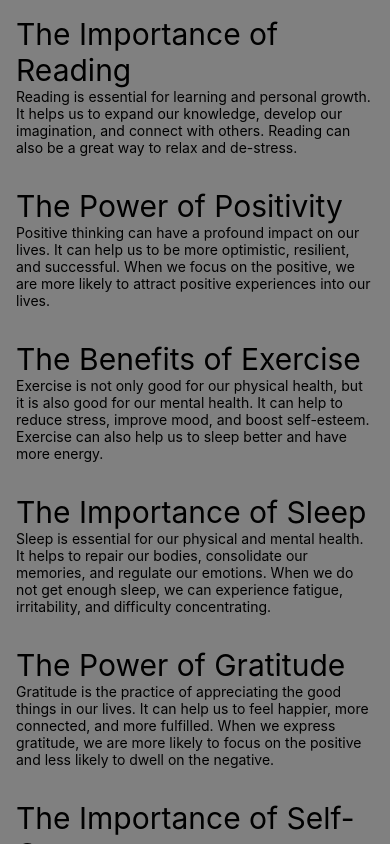
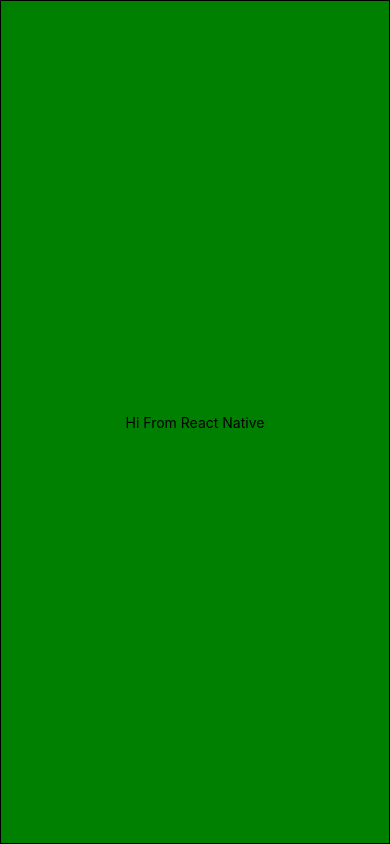
Before and after one commit to Ibrahimfathi96/learning-React-Native, a React Native app: screen / in a window 390 px wide. Built offline with nearby package versions, Linux system fonts and the light colour scheme.

Commit message:
styleSheet

```diff
--- a/App.js
+++ b/App.js
@@ -11,79 +11,84 @@
 } from "react-native";
 import image from "./assets/adaptive-icon.png";
 export default function App() {
-  const [IsLoaded, setIsLoaded] = useState(false);
-  const [IsError, setIsError] = useState(false);
-  const data = [
-    {
-      id: 1,
-      title: "The Importance of Reading",
-      description:
-        "Reading is essential for learning and personal growth. It helps us to expand our knowledge, develop our imagination, and connect with others. Reading can also be a great way to relax and de-stress.",
-    },
-    {
-      id: 2,
-      title: "The Power of Positivity",
-      description:
-        "Positive thinking can have a profound impact on our lives. It can help us to be more optimistic, resilient, and successful. When we focus on the positive, we are more likely to attract positive experiences into our lives.",
-    },
-    {
-      id: 3,
-      title: "The Benefits of Exercise",
-      description:
-        "Exercise is not only good for our physical health, but it is also good for our mental health. It can help to reduce stress, improve mood, and boost self-esteem. Exercise can also help us to sleep better and have more energy.",
-    },
-    {
-      id: 4,
-      title: "The Importance of Sleep",
-      description:
-        "Sleep is essential for our physical and mental health. It helps to repair our bodies, consolidate our memories, and regulate our emotions. When we do not get enough sleep, we can experience fatigue, irritability, and difficulty concentrating.",
-    },
-    {
-      id: 5,
-      title: "The Power of Gratitude",
-      description:
-        "Gratitude is the practice of appreciating the good things in our lives. It can help us to feel happier, more connected, and more fulfilled. When we express gratitude, we are more likely to focus on the positive and less likely to dwell on the negative.",
-    },
-    {
-      id: 6,
-      title: "The Importance of Self-Care",
-      description:
-        "Self-care is essential for our well-being. It is the practice of taking care of our physical, mental, and emotional health. Self-care can include activities such as getting enough sleep, eating healthy foods, exercising, and spending time with loved ones.",
-    },
-    {
-      id: 7,
-      title: "The Power of Forgiveness",
-      description:
-        "Forgiveness is the act of letting go of anger and resentment towards someone who has wronged us. It can be a difficult process, but it can be very healing. When we forgive, we are not saying that what happened was okay, but we are choosing to let go of the negative emotions that are holding us back.",
-    },
-    {
-      id: 8,
-      title: "The Importance of Love",
-      description:
-        "Love is one of the most powerful emotions we can experience. It can bring us joy, happiness, and fulfillment. Love can also help us to feel connected to others and to the world around us.",
-    },
-    {
-      id: 9,
-      title: "The Power of Hope",
-      description:
-        "Hope is the belief that things will get better. It can help us to persevere through difficult times and to achieve our goals. When we have hope, we are more likely to be optimistic and resilient.",
-    },
-  ];
   return (
-    <ScrollView
-      contentContainerStyle={{
-        backgroundColor: "grey",
-        padding: "6",
-        margin: "6",
-      }}
-    >
-      {data.map((item) => (
-        <View style={{ margin: 16 }} key={item.id}>
-          <Text style={{ fontSize: 30 }}>{item.title}</Text>
-          <Text>{item.description}</Text>
+    <View style={combinedStyles}>
+      <Text>Hi From React Native</Text>
     </View>
-      ))}
-    </ScrollView>
+  );
+  // const [IsLoaded, setIsLoaded] = useState(false);
+  // const [IsError, setIsError] = useState(false);
+  // const data = [
+  //   {
+  //     id: 1,
+  //     title: "The Importance of Reading",
+  //     description:
+  //       "Reading is essential for learning and personal growth. It helps us to expand our knowledge, develop our imagination, and connect with others. Reading can also be a great way to relax and de-stress.",
+  //   },
+  //   {
+  //     id: 2,
+  //     title: "The Power of Positivity",
+  //     description:
+  //       "Positive thinking can have a profound impact on our lives. It can help us to be more optimistic, resilient, and successful. When we focus on the positive, we are more likely to attract positive experiences into our lives.",
+  //   },
+  //   {
+  //     id: 3,
+  //     title: "The Benefits of Exercise",
+  //     description:
+  //       "Exercise is not only good for our physical health, but it is also good for our mental health. It can help to reduce stress, improve mood, and boost self-esteem. Exercise can also help us to sleep better and have more energy.",
+  //   },
+  //   {
+  //     id: 4,
+  //     title: "The Importance of Sleep",
+  //     description:
+  //       "Sleep is essential for our physical and mental health. It helps to repair our bodies, consolidate our memories, and regulate our emotions. When we do not get enough sleep, we can experience fatigue, irritability, and difficulty concentrating.",
+  //   },
+  //   {
+  //     id: 5,
+  //     title: "The Power of Gratitude",
+  //     description:
+  //       "Gratitude is the practice of appreciating the good things in our lives. It can help us to feel happier, more connected, and more fulfilled. When we express gratitude, we are more likely to focus on the positive and less likely to dwell on the negative.",
+  //   },
+  //   {
+  //     id: 6,
+  //     title: "The Importance of Self-Care",
+  //     description:
+  //       "Self-care is essential for our well-being. It is the practice of taking care of our physical, mental, and emotional health. Self-care can include activities such as getting enough sleep, eating healthy foods, exercising, and spending time with loved ones.",
+  //   },
+  //   {
+  //     id: 7,
+  //     title: "The Power of Forgiveness",
+  //     description:
+  //       "Forgiveness is the act of letting go of anger and resentment towards someone who has wronged us. It can be a difficult process, but it can be very healing. When we forgive, we are not saying that what happened was okay, but we are choosing to let go of the negative emotions that are holding us back.",
+  //   },
+  //   {
+  //     id: 8,
+  //     title: "The Importance of Love",
+  //     description:
+  //       "Love is one of the most powerful emotions we can experience. It can bring us joy, happiness, and fulfillment. Love can also help us to feel connected to others and to the world around us.",
+  //   },
+  //   {
+  //     id: 9,
+  //     title: "The Power of Hope",
+  //     description:
+  //       "Hope is the belief that things will get better. It can help us to persevere through difficult times and to achieve our goals. When we have hope, we are more likely to be optimistic and resilient.",
+  //   },
+  // ];
+  // return (
+  // <ScrollView
+  //   contentContainerStyle={{
+  //     backgroundColor: "grey",
+  //     padding: "6",
+  //     margin: "6",
+  //   }}
+  // >
+  //   {data.map((item) => (
+  //     <View style={{ margin: 16 }} key={item.id}>
+  //       <Text style={{ fontSize: 30 }}>{item.title}</Text>
+  //       <Text>{item.description}</Text>
+  //     </View>
+  //   ))}
+  // </ScrollView>
   // <>
   //   <View style={styles.container}>
   //     <View style={styles.top}>
@@ -126,46 +131,74 @@
   //     <Button title="click Me" />
   //   </View>
   // </>
-  );
+  // );
 }
-
-const styles = StyleSheet.create({
+//stylesheet compose
+const isActive = true;
+const baseStyles = StyleSheet.create({
   container: {
     flex: 1,
-    justifyContent: "space-between",
     backgroundColor: "#fff",
-    padding: 20,
-    margin: 10,
-  },
-  baseText: {
-    fontWeight: "bold",
-    fontSize: 20,
-  },
-  innerText: {
-    color: "red",
-    fontSize: 20,
-  },
-  top: {
-    flex: 0.3,
-    backgroundColor: "grey",
-    borderWidth: 5,
-    borderTopLeftRadius: 20,
-    borderTopRightRadius: 20,
-  },
-  middle: {
-    flex: 0.3,
-    backgroundColor: "beige",
-    borderWidth: 5,
+    justifyContent: "center",
     alignItems: "center",
-  },
-  bottom: {
-    flex: 0.3,
-    backgroundColor: "pink",
-    borderWidth: 5,
-    borderBottomLeftRadius: 20,
-    borderBottomRightRadius: 20,
+    borderWidth: 1,
   },
 });
+const activeStyles = StyleSheet.create({
+  container: {
+    flex: 1,
+    backgroundColor: "green",
+    borderWidth: 1,
+  },
+});
+const inActiveStyles = StyleSheet.create({
+  container: {
+    flex: 1,
+    backgroundColor: "red",
+    borderWidth: 1,
+  },
+});
+const combinedStyles = StyleSheet.compose(
+  baseStyles.container,
+  isActive ? activeStyles.container : inActiveStyles.container
+);
+// const styles = StyleSheet.create({
+//   container: {
+//     flex: 1,
+//     justifyContent: "space-between",
+//     backgroundColor: "#fff",
+//     padding: 20,
+//     margin: 10,
+//   },
+//   baseText: {
+//     fontWeight: "bold",
+//     fontSize: 20,
+//   },
+//   innerText: {
+//     color: "red",
+//     fontSize: 20,
+//   },
+//   top: {
+//     flex: 0.3,
+//     backgroundColor: "grey",
+//     borderWidth: 5,
+//     borderTopLeftRadius: 20,
+//     borderTopRightRadius: 20,
+//   },
+//   middle: {
+//     flex: 0.3,
+//     backgroundColor: "beige",
+//     borderWidth: 5,
+//     alignItems: "center",
+//   },
+//   bottom: {
+//     flex: 0.3,
+//     backgroundColor: "pink",
+//     borderWidth: 5,
+//     borderBottomLeftRadius: 20,
+//     borderBottomRightRadius: 20,
+//   },
+// });
 /*
 View important props <View></View>
 style: A style object that defines the visual appearance of the view.
@@ -229,3 +262,9 @@
 keyboardDismissMode: how keyboard dismiss works => 'on-drag'
                             'none'/'interactive'/ 'on-drag'
 */
+/*
+StyleSheet important Props
+compose:Combines two styles
+flatten: *pretty much like compose*Flattens an array of style objects, into one aggregated style object.
+create: Creates a new StyleSheet with rules defined inline (not recommended)
+*/
```
Lines whose indentation alone changed are shown as unchanged.
